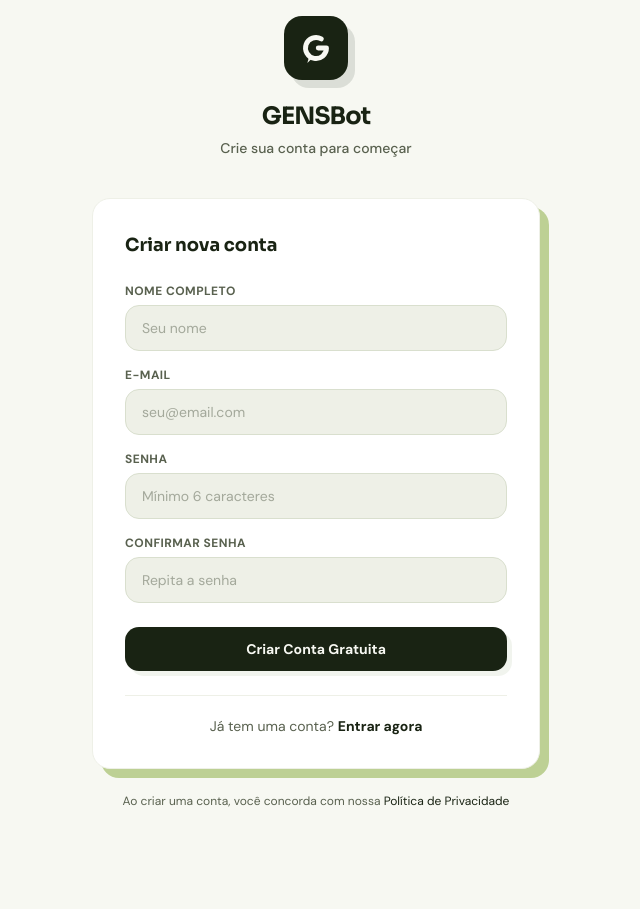
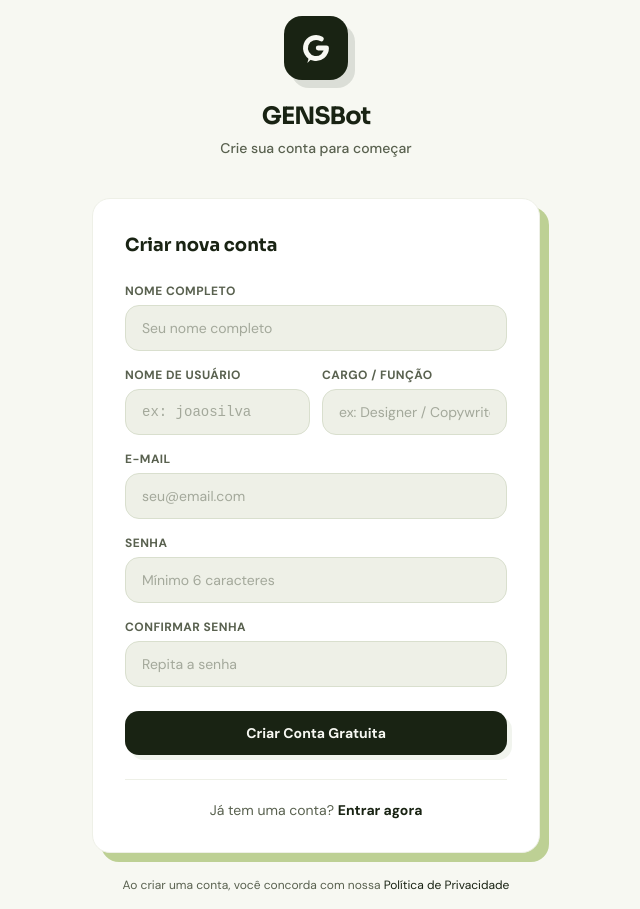
Before and after one commit to EwertonP/GENSBot, a Next.js app: page /register in a window 1280 px wide. Shown: the whole page, without its empty margins (324-964 px from the left). Before the commit the page ends 825 px from the top, so only its background shows below. Built offline with nearby package versions, Linux system fonts and the light colour scheme; no server answers.

Commit message:
feat: adiciona exclusao permanente de membros e link personalizado de auto-cadastro com cargo e username

```diff
--- a/src/app/api/equipe/[id]/route.ts
+++ b/src/app/api/equipe/[id]/route.ts
@@ -53,12 +53,14 @@ export async function PATCH(req: Request, { params }: Params) {
   }
 }
 
-export async function DELETE(_req: Request, { params }: Params) {
+export async function DELETE(req: Request, { params }: Params) {
   const auth = await getContextoAgencia();
   if (!auth.ok) return auth.response;
   const { membro } = auth.ctx;
 
   const { id } = await params;
+  const url = new URL(req.url);
+  const isHardDelete = url.searchParams.get('hard') === 'true';
 
   if (membro.papel !== 'master') {
     return respostaErro('Apenas administradores podem desativar ou remover membros.', 403);
@@ -66,6 +68,24 @@ export async function DELETE(_req: Request, { params }: Params) {
 
   if (membro.id === id) {
     return respostaErro('Você não pode remover a si mesmo.', 400);
+  }
+
+  if (isHardDelete) {
+    // Exclusão completa: remove da tabela de membros e do auth
+    const { error } = await serviceSupabase
+      .from('membros')
+      .delete()
+      .eq('id', id)
+      .eq('agencia_id', membro.agencia_id);
+
+    if (error) {
+      return traduzirErroBanco(error, 'DELETE /api/equipe/[id]');
+    }
+
+    // Tenta apagar do Supabase Auth em segundo plano
+    serviceSupabase.auth.admin.deleteUser(id).catch(() => {});
+
+    return NextResponse.json({ ok: true, message: 'Membro excluído permanentemente com sucesso.' });
   }
 
   // Desativa o membro para preservar integridade de dados históricos
--- a/src/app/register/page.tsx
+++ b/src/app/register/page.tsx
@@ -11,6 +11,8 @@ export default function RegisterPage() {
   const supabase = createSupabaseBrowserClient();
 
   const [name, setName] = useState('');
+  const [username, setUsername] = useState('');
+  const [cargo, setCargo] = useState('');
   const [email, setEmail] = useState('');
   const [password, setPassword] = useState('');
   const [confirmPassword, setConfirmPassword] = useState('');
@@ -37,7 +39,7 @@ export default function RegisterPage() {
       email,
       password,
       options: {
-        data: { full_name: name },
+        data: { full_name: name, username: username.trim().toLowerCase(), cargo: cargo.trim() },
       },
     });
     setLoading(false);
@@ -96,12 +98,39 @@ export default function RegisterPage() {
               <input
                 id="register-name"
                 type="text"
-                placeholder="Seu nome"
+                placeholder="Seu nome completo"
                 value={name}
                 onChange={e => setName(e.target.value)}
                 required
                 className="bg-accent border border-border text-foreground text-sm rounded-xl px-4 py-3 placeholder:text-muted-foreground/50 focus:outline-none focus:border-primary focus:ring-1 focus:ring-primary/30 transition-all"
               />
+            </div>
+
+            <div className="grid grid-cols-1 sm:grid-cols-2 gap-3">
+              <div className="flex flex-col gap-1.5">
+                <label htmlFor="register-username" className="text-xs font-bold text-muted-foreground uppercase tracking-wider">Nome de Usuário</label>
+                <input
+                  id="register-username"
+                  type="text"
+                  placeholder="ex: joaosilva"
+                  value={username}
+                  onChange={e => setUsername(e.target.value)}
+                  required
+                  className="bg-accent border border-border text-foreground text-sm rounded-xl px-4 py-3 placeholder:text-muted-foreground/50 focus:outline-none focus:border-primary focus:ring-1 focus:ring-primary/30 transition-all font-mono"
+                />
+              </div>
+
+              <div className="flex flex-col gap-1.5">
+                <label htmlFor="register-cargo" className="text-xs font-bold text-muted-foreground uppercase tracking-wider">Cargo / Função</label>
+                <input
+                  id="register-cargo"
+                  type="text"
+                  placeholder="ex: Designer / Copywriter"
+                  value={cargo}
+                  onChange={e => setCargo(e.target.value)}
+                  className="bg-accent border border-border text-foreground text-sm rounded-xl px-4 py-3 placeholder:text-muted-foreground/50 focus:outline-none focus:border-primary focus:ring-1 focus:ring-primary/30 transition-all"
+                />
+              </div>
             </div>
 
             <div className="flex flex-col gap-1.5">
--- a/src/components/equipe-tab.tsx
+++ b/src/components/equipe-tab.tsx
@@ -182,6 +182,24 @@ export default function EquipeTab({ showToast }: EquipeTabProps) {
     }
   }
 
+  async function handleExcluirMembro(m: MembroEquipe) {
+    if (!confirm(`Deseja realmente excluir permanentemente o membro ${m.nome}? Esta ação não pode ser desfeita.`)) return;
+    try {
+      const res = await fetch(`/api/equipe/${m.id}?hard=true`, { method: 'DELETE' });
+      if (!res.ok) throw new Error('Erro ao excluir membro.');
+      setMembros((prev) => prev.filter((item) => item.id !== m.id));
+      showToast(`${m.nome} foi excluído da equipe.`, 'success');
+    } catch (err: any) {
+      showToast(err.message || 'Erro ao excluir membro.', 'error');
+    }
+  }
+
+  function handleCopiarLinkCadastro() {
+    const registerUrl = `${window.location.origin}/register`;
+    navigator.clipboard.writeText(registerUrl);
+    showToast('Link de cadastro da equipe copiado para a área de transferência! 🔗', 'success');
+  }
+
   const pendentes = membros.filter((m) => !m.ativo);
   const ativos = membros.filter((m) => m.ativo);
 
@@ -200,18 +218,30 @@ export default function EquipeTab({ showToast }: EquipeTabProps) {
             </span>
           </h2>
           <p className="text-xs text-muted-foreground mt-1">
-            Cadastre os sócios e membros da equipe para distribuir as demandas e aprovações de conteúdo.
+            Cadastre a equipe manualmente ou envie o link personalizado para auto-cadastro.
           </p>
         </div>
+
+        <div className="flex flex-wrap items-center gap-2">
+          <Button
+            onClick={handleCopiarLinkCadastro}
+            variant="outline"
+            className="rounded-xl shadow-xs text-xs"
+            title="Copiar link para enviar a novos membros se cadastrarem"
+          >
+            <Sparkles className="w-3.5 h-3.5 mr-1.5 text-primary" />
+            Copiar Link de Convite
+          </Button>
 
           <Button
             onClick={abrirModalCriar}
             variant="primary"
-          className="rounded-xl shadow-xs self-start sm:self-auto"
+            className="rounded-xl shadow-xs text-xs"
           >
             <UserPlus className="w-4 h-4 mr-1.5" />
-          Adicionar Sócio / Membro
+            Cadastrar Membro
           </Button>
+        </div>
       </div>
 
       {/* Alerta de Cadastros Pendentes */}
@@ -360,11 +390,20 @@ export default function EquipeTab({ showToast }: EquipeTabProps) {
                       onClick={() => handleAlternarAtivo(membro)}
                       className={`h-7 px-2 text-xs rounded-lg ${
                         membro.ativo
-                          ? 'text-muted-foreground hover:text-destructive'
+                          ? 'text-muted-foreground hover:text-foreground'
                           : 'text-success border-success/30'
                       }`}
                     >
                       {membro.ativo ? 'Desativar' : 'Ativar'}
+                    </Button>
+                    <Button
+                      size="sm"
+                      variant="ghost"
+                      onClick={() => handleExcluirMembro(membro)}
+                      className="h-7 w-7 p-0 text-muted-foreground hover:text-destructive hover:bg-destructive/10 rounded-lg cursor-pointer shrink-0"
+                      title="Excluir membro permanentemente"
+                    >
+                      <Trash2 className="w-3.5 h-3.5" />
                     </Button>
                   </div>
                 </div>
```
Lines whose indentation alone changed are shown as unchanged.
